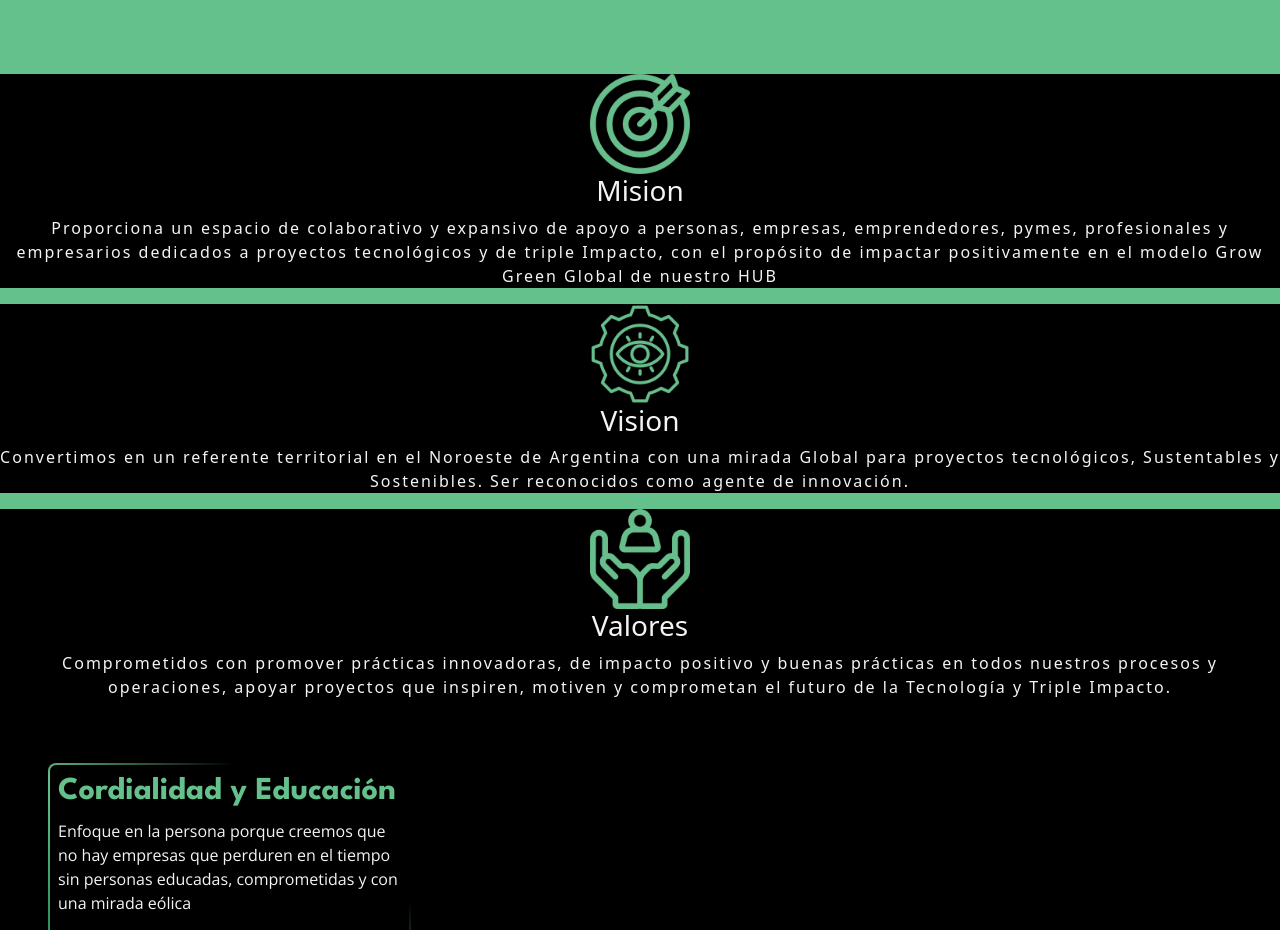
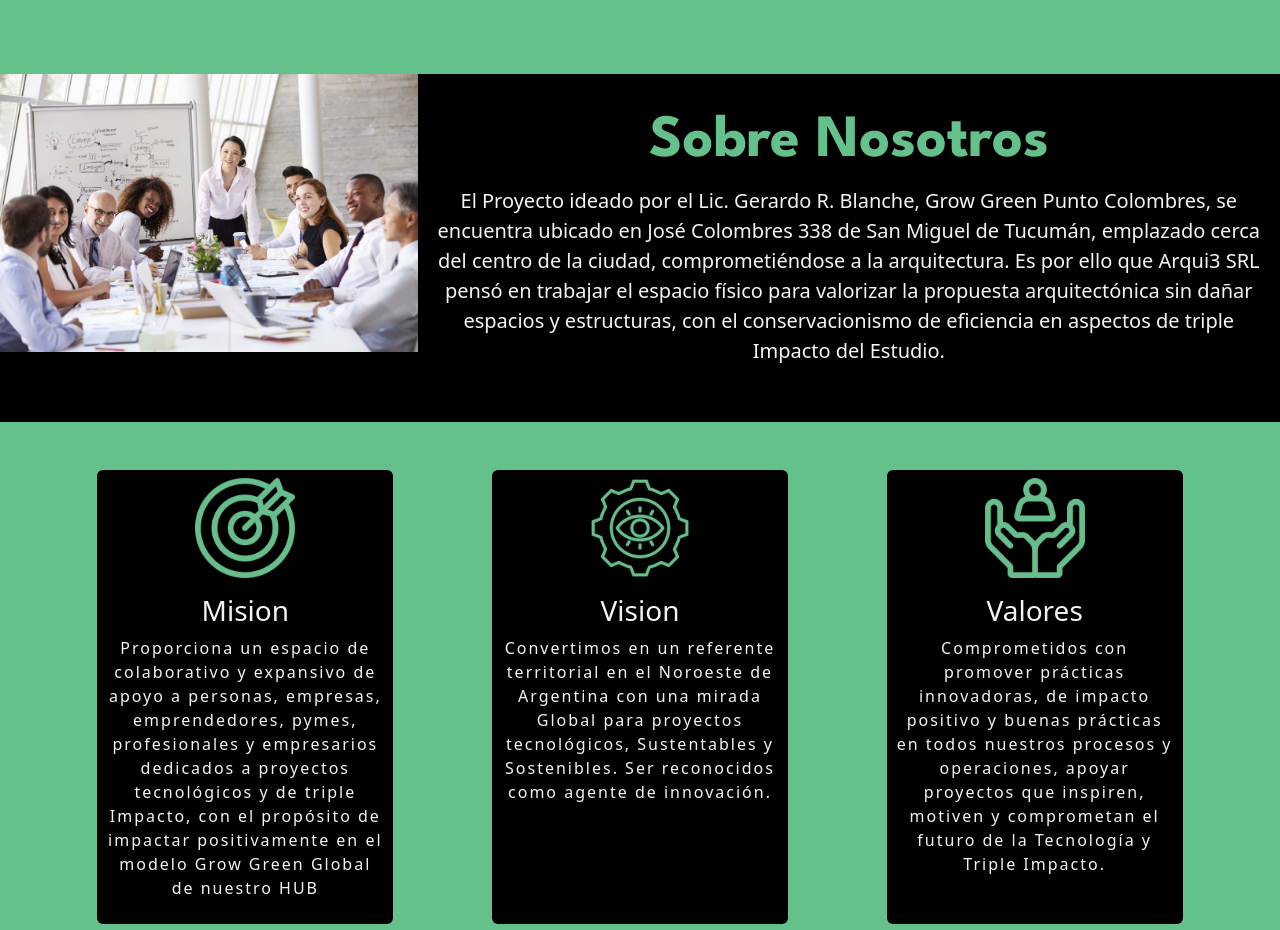
Before and after one commit to MartinLozanoM/Growgreen, a React (Vite) app: page / in a window 1280 px wide. Shown: the part 802-1732 px from the top of the page. Built offline with nearby package versions, Linux system fonts and the light colour scheme.

Commit message:
add styles and half queries to objective-section

```diff
--- a/src/App.css
+++ b/src/App.css
@@ -112,7 +112,6 @@
 
 .aboutus-container {
   padding-bottom: 12px;
-  border-bottom: 3px solid var(--verdeclaro);
 }
 
 .aboutus-text h2 {
@@ -120,19 +119,21 @@
   font-size: 60px;
   font-family: "League Spartan", sans-serif;
 }
+
 .objetives-container {
-  background-color: #65c18b;
+  background-color: #000000;
 }
+
 .objetives {
   background-color: #000000;
 }
 
-.objetives-container img {
+.objetives img {
   filter: invert(68%) sepia(8%) saturate(1801%) hue-rotate(92deg)
     brightness(96%) contrast(95%);
 }
 
-.objetives-container p {
+.objetives p {
   letter-spacing: 2px;
 }
 
@@ -271,3 +272,14 @@
 }
 
 /*?-----Media Queries-----*/
+@media (min-width: 992px) {
+  .objetives-container {
+    background-color: #65c18b;
+  }
+}
+
+@media (min-width: 1200px) {
+  .aboutus-text p {
+    font-size: 20px;
+  }
+}
--- a/src/components/FeaturedSection.jsx
+++ b/src/components/FeaturedSection.jsx
@@ -4,7 +4,10 @@
 export const FeaturedSection = () => {
   return (
     <>
-      <div className="featured p-4 section-size" id="featured-section">
+      <div
+        className="d-md-flex flex-md-wrap featured p-4 section-size"
+        id="featured-section"
+      >
         <div className="col-md-4 col-sm-12 d-flex justify-content-around flex-column p-4  ">
           <div className="featured-left p-2">
             <h2>Cordialidad y Educación</h2>
--- a/src/components/FormSection.jsx
+++ b/src/components/FormSection.jsx
@@ -38,7 +38,10 @@
   };
 
   return (
-    <div className="FormContainer p-5 section-size" id="contact-section">
+    <div
+      className="d-md-flex flex-md-wrap FormContainer p-5 section-size"
+      id="contact-section"
+    >
       <div className=" inputContainer bg-white  col-md-8 col-sm-12 shadow-lg p-4">
         <div className="container p-4">
           <h2 className=" fw-bolder-4 text-dark pb-2 text-center">
--- a/src/components/ObjetivesSection.jsx
+++ b/src/components/ObjetivesSection.jsx
@@ -1,14 +1,34 @@
 import Mission from "../assets/image/target.png";
 import Vision from "../assets/image/vision.png";
 import Values from "../assets/image/value.png";
+import { Image } from "react-bootstrap";
+import Team from "../assets/image/Team.jpg";
 
 export const ObjetivesSection = () => {
   return (
     <div className="" id="objetives-section">
-      <div className="text-center objetives-container">
-        <div className="objetives">
+      <div className="d-lg-flex mb-lg-4">
+        <div className="team-img-container">
+          <Image src={Team} fluid />
+        </div>
+        <div className="text-center aboutus-text p-3">
+          <h2 className="mt-3">Sobre Nosotros</h2>
+          <p>
+            El Proyecto ideado por el Lic. Gerardo R. Blanche, Grow Green Punto
+            Colombres, se encuentra ubicado en José Colombres 338 de San Miguel
+            de Tucumán, emplazado cerca del centro de la ciudad,
+            comprometiéndose a la arquitectura. Es por ello que Arqui3 SRL pensó
+            en trabajar el espacio físico para valorizar la propuesta
+            arquitectónica sin dañar espacios y estructuras, con el
+            conservacionismo de eficiencia en aspectos de triple Impacto del
+            Estudio.
+          </p>
+        </div>
+      </div>
+      <div className="d-lg-flex justify-content-lg-around text-center objetives-container p-5">
+        <div className="objetives col-lg-3 p-2 mt-2 mb-2 mt-lg-0 mb-lg-0 rounded">
           <img src={Mission} alt="Mision" width="100" height="100" />
-          <h3>Mision</h3>
+          <h3 className="mt-3 mb-2">Mision</h3>
           <p>
             Proporciona un espacio de colaborativo y expansivo de apoyo a
             personas, empresas, emprendedores, pymes, profesionales y
@@ -17,18 +37,18 @@
             Global de nuestro HUB
           </p>
         </div>
-        <div className="objetives">
+        <div className="objetives col-lg-3 p-2 mt-2 mb-2 mt-lg-0 mb-lg-0 rounded">
           <img src={Vision} alt="Mision" width="100" height="100" />
-          <h3>Vision</h3>
+          <h3 className="mt-3 mb-2">Vision</h3>
           <p>
             Convertimos en un referente territorial en el Noroeste de Argentina
             con una mirada Global para proyectos tecnológicos, Sustentables y
             Sostenibles. Ser reconocidos como agente de innovación.
           </p>
         </div>
-        <div className="objetives">
+        <div className="objetives col-lg-3 p-2 mt-2 mb-2 mt-lg-0 mb-lg-0 rounded">
           <img src={Values} alt="Mision" width="100" height="100" />
-          <h3>Valores</h3>
+          <h3 className="mt-3 mb-2">Valores</h3>
           <p>
             Comprometidos con promover prácticas innovadoras, de impacto
             positivo y buenas prácticas en todos nuestros procesos y
--- a/src/components/PresentationSection.jsx
+++ b/src/components/PresentationSection.jsx
@@ -5,7 +5,7 @@
   return (
     <>
       <div
-        className="presentacion section-size pt-5 "
+        className="d-md-flex flex-md-wrap presentacion section-size pt-5 "
         id="presentation-section"
       >
         <div className="col-md-8 col-sm d-flex justify-content-center align-items-center ">
```
Also changed, not shown: src/assets/image/Team.jpg.
